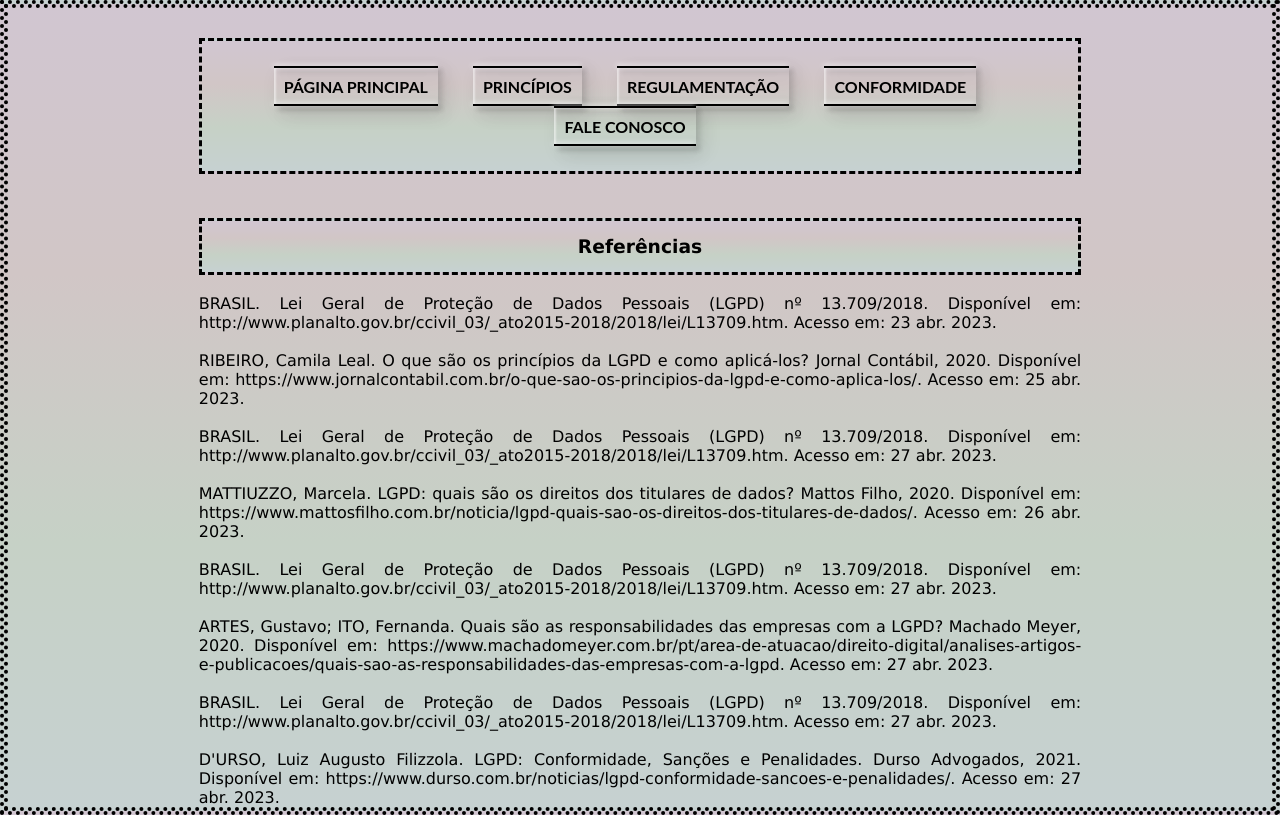
After one commit to brlpdiniz/programacao-web, a PHP site: page /index/LGPD_5_Referencias.html in a window 1280 px wide. The commit adds this page. Run offline with PHP 8.4, Linux system fonts and the light colour scheme.

Commit message:
update: ED: LGPD - Finalização de código

```diff
--- a/EstudoDirigido/ED_BULLYING/index/duvidas.txt
+++ /dev/null
@@ -1,2 +0,0 @@
-como deixar o background do placeholder da cor do background
-borda inferior acompanhando
--- a/EstudoDirigido/ED_LGPD/css/styleLGPD.css
+++ b/EstudoDirigido/ED_LGPD/css/styleLGPD.css
@@ -54,12 +54,19 @@ header{
     padding:0 2%;
 }
 
+.centerGPD1{
+    width: 100%;
+    padding: 0 auto;
+}
+
+/*Formatação da logo inicial*/
 .logo{
     padding:50px;
     width:50%;
     text-align: center;
 }
 
+/*Config imagem 1*/
 #img1{
     width: 450px;
     height: 450px;
@@ -71,6 +78,7 @@ header{
     text-align: right;
 }
 
+/*Configura os itens do primeiro MENU*/
 .menu a{        /*Os links que estão dentro do menu*/
     color: black;
     text-decoration: none;
@@ -88,11 +96,13 @@ a:hover {
     color: rgb(214, 32, 32);
 }
 
+/*Config imagem 2*/
 #img2{
     padding-top:40px;
     text-align: center;
 }
 
+/*Config do titulo da tabela*/
 #tituloTabela{
     text-decoration: underline;
     text-align: center;
@@ -112,6 +122,7 @@ a:hover {
     border-style:dotted;
 }
 
+/*Config geral do bodyForm*/
 @media (max-width: 1200px) {
     .bodyForm{
         padding: 0 18%;
@@ -138,10 +149,17 @@ a:hover {
     background: linear-gradient(#d1c6d1,#d1c6c6,#c6d1c6,#c6d1d1);
 }
 
+/*Config imagem 3*/
 #img3{
     height: auto;
     margin-left: 28%;
     border: solid;
+}
+
+/*Config imagem 4*/
+#img4{
+    height: auto;
+    border-style:dashed;
 }
 
 /*Label 7.Danos Causados*/
@@ -155,6 +173,7 @@ a:hover {
     text-align: center;
 }
 
+/*Configura os itens do MENU 2*/
 .menu2 a{        /*Os links que estão dentro do menu*/
     color: black;
     text-decoration: none;
@@ -172,6 +191,7 @@ a:hover {
     text-align: center;
 }
 
+/*Cabeçalho 2*/
 #header2{
     height: auto;
     padding: 20px;
@@ -185,10 +205,7 @@ a:hover {
     font-style: italic;
 }
 
-.centerGPD1{
-    padding: 0 auto;
-}
-
+/*Formatação da tabela*/
 table{
     height: auto;
     padding: 10px;
@@ -212,10 +229,12 @@ th{
     text-align: center;
 }
 
+/*ID de justificar*/
 #justificar{
     text-align: justify;
 }
 
+/*ID de centralização*/
 #centralizar{
     text-align: center;
 }
@@ -227,6 +246,7 @@ th{
     margin-right: 30px;
 }
 
+/*Config do menu principal com gradiente 4 cores*/
 .menuPrinc{
     padding-top: 25px;
     padding-bottom: 25px;
@@ -244,6 +264,7 @@ th{
     padding-bottom: 15px;
 }
 
+/*Fundo gradiente dos menus*/
 #subH3b{
     border-width: 3px;
     border-style:dashed;
@@ -259,6 +280,7 @@ ul{
     text-align: justify;
 }
 
+/*centraliza imagem*/
 #imagemCenterLGPD{
     width: 910px;
     height: auto;
@@ -267,6 +289,7 @@ ul{
     text-align: left;
 }
 
+/*BOTÕES DO MENU*/
 .btn {
     color: #fff;
     font-family: 'Lato', sans-serif;
@@ -298,7 +321,7 @@ ul{
     top:0;
     right:0;
     height:2px;
-    width:0;
+    width: 100%;
     background: black;
     box-shadow:
      -1px -1px 5px 0px #fff,
@@ -318,7 +341,8 @@ ul{
     transition:800ms ease all;
   }
 
-  input, input[type="text"], input[type="search"], isindex, textarea, button {
+/*Campos INPUT do Formulário*/
+  input, input[type="text"] {
 	outline:none;
 	margin:0 auto;
 	padding:5px 10px;
@@ -326,3 +350,17 @@ ul{
     -moz-box-sizing: border-box;    /* Firefox, other Gecko */
     box-sizing: border-box;         /* Opera/IE 8+ */
 }
+
+/*Botão Referências*/
+.sombreado{
+    color: black;
+    text-decoration: none;
+    text-align: center;
+    font-weight: bold;
+    border-width: 4px;
+    border-style: solid;
+    border-top-color: #DFDFDF;
+    border-right-color: #666;
+    border-bottom-color: #333;
+    border-left-color: #858585;
+}
--- a/EstudoDirigido/ED_LGPD/index/LGPD_4_FaleConosco.html
+++ b/EstudoDirigido/ED_LGPD/index/LGPD_4_FaleConosco.html
@@ -74,6 +74,10 @@
 					</td>
 				</tr>
 			</table>
+			<br>
+			<a class="sombreado" href="..\index\LGPD_5_Referencias.html">Referências</a>
+			<br>
+			<br>
 		</form>
 	</div>
 </body>
--- /dev/null
+++ b/EstudoDirigido/ED_LGPD/index/LGPD_5_Referencias.html
@@ -0,0 +1,45 @@
+<!DOCTYPE html>
+<html class="htmlForm">
+
+<head>
+    <meta charset="utf-8">
+    <!--Faz com que o tamanho da tela seja igual ao tamanho do 'device', caso o professor abra o site pelo celular-->
+    <meta name="viewport" content="width=device-width, initial-scale=1.0, maximum-scale=1.0">
+    <link href="..\css\styleLGPD.css" rel="stylesheet">
+</head>
+
+<body class="bodyForm">
+    <div id="divTitulo">
+        <div class="menuPrinc">
+            <!--Menu-->
+            <a class="btn" href="..\index\LGPD_0_Principal.html">PÁGINA PRINCIPAL</a>
+            <a class="btn" href="..\index\LGPD_1_Principios.html">PRINCÍPIOS</a>
+            <a class="btn" href="..\index\LGPD_2_Regulamentacao.html">REGULAMENTAÇÃO</a>
+            <a class="btn" href="..\index\LGPD_3_Conformidade.html">CONFORMIDADE</a>
+            <a class="btn" href="..\index\LGPD_4_FaleConosco.html">FALE CONOSCO</a>
+        </div>
+        <div class="centerGPD1">
+            <br>
+            <h3 id="subH3b">Referências</h3>
+            <br>
+            <p id="justificar">BRASIL. Lei Geral de Proteção de Dados Pessoais (LGPD) nº 13.709/2018. Disponível em: http://www.planalto.gov.br/ccivil_03/_ato2015-2018/2018/lei/L13709.htm. Acesso em: 23 abr. 2023.</p>
+            <br>
+            <p id="justificar">RIBEIRO, Camila Leal. O que são os princípios da LGPD e como aplicá-los? Jornal Contábil, 2020. Disponível em: https://www.jornalcontabil.com.br/o-que-sao-os-principios-da-lgpd-e-como-aplica-los/. Acesso em: 25 abr. 2023.</p>
+            <br>
+            <p id="justificar">BRASIL. Lei Geral de Proteção de Dados Pessoais (LGPD) nº 13.709/2018. Disponível em: http://www.planalto.gov.br/ccivil_03/_ato2015-2018/2018/lei/L13709.htm. Acesso em: 27 abr. 2023.</p>
+            <br>
+            <p id="justificar">MATTIUZZO, Marcela. LGPD: quais são os direitos dos titulares de dados? Mattos Filho, 2020. Disponível em: https://www.mattosfilho.com.br/noticia/lgpd-quais-sao-os-direitos-dos-titulares-de-dados/. Acesso em: 26 abr. 2023.</p>
+            <br>
+            <p id="justificar">BRASIL. Lei Geral de Proteção de Dados Pessoais (LGPD) nº 13.709/2018. Disponível em: http://www.planalto.gov.br/ccivil_03/_ato2015-2018/2018/lei/L13709.htm. Acesso em: 27 abr. 2023.
+            </p>
+            <br>
+            <p id="justificar">
+                ARTES, Gustavo; ITO, Fernanda. Quais são as responsabilidades das empresas com a LGPD? Machado Meyer, 2020. Disponível em: https://www.machadomeyer.com.br/pt/area-de-atuacao/direito-digital/analises-artigos-e-publicacoes/quais-sao-as-responsabilidades-das-empresas-com-a-lgpd. Acesso em: 27 abr. 2023.</p>
+            <br>
+            <p id="justificar">BRASIL. Lei Geral de Proteção de Dados Pessoais (LGPD) nº 13.709/2018. Disponível em: http://www.planalto.gov.br/ccivil_03/_ato2015-2018/2018/lei/L13709.htm. Acesso em: 27 abr. 2023.</p>
+            <br>
+            <p id="justificar">D'URSO, Luiz Augusto Filizzola. LGPD: Conformidade, Sanções e Penalidades. Durso Advogados, 2021. Disponível em: https://www.durso.com.br/noticias/lgpd-conformidade-sancoes-e-penalidades/. Acesso em: 27 abr. 2023.</p>
+        </div>
+</body>
+
+</html>
```
Also changed, not shown: EstudoDirigido/ED_LGPD/index/LGPD_1_Principios.html (+9 -5 lines), EstudoDirigido/ED_LGPD/index/LGPD_2_Regulamentacao.html (+5 -5 lines), EstudoDirigido/ED_LGPD/index/LGPD_3_Conformidade.html (+4 -5 lines), EstudoDirigido/ED_LGPD/assets/PrincipiosLGDP.png (added).
